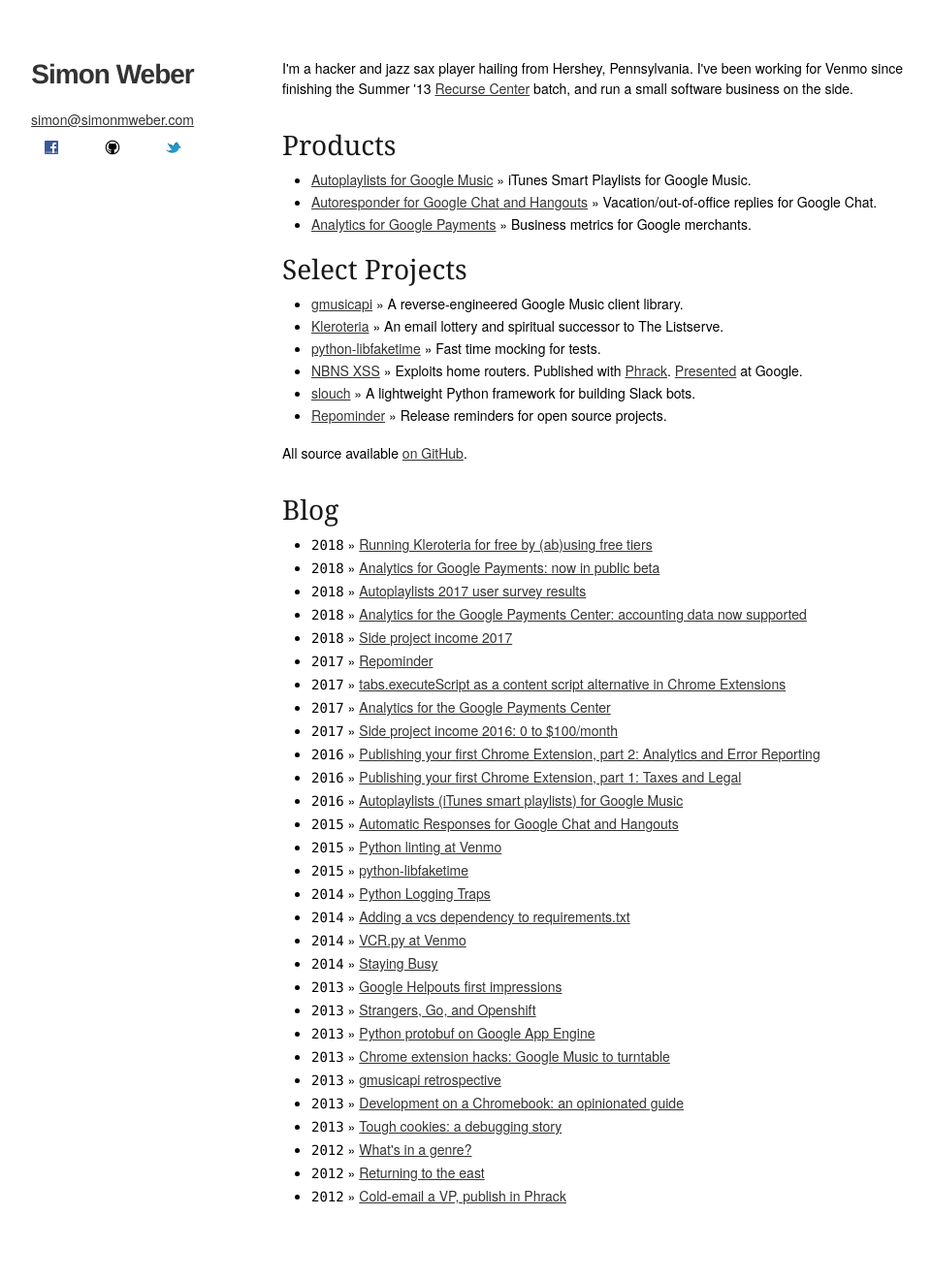
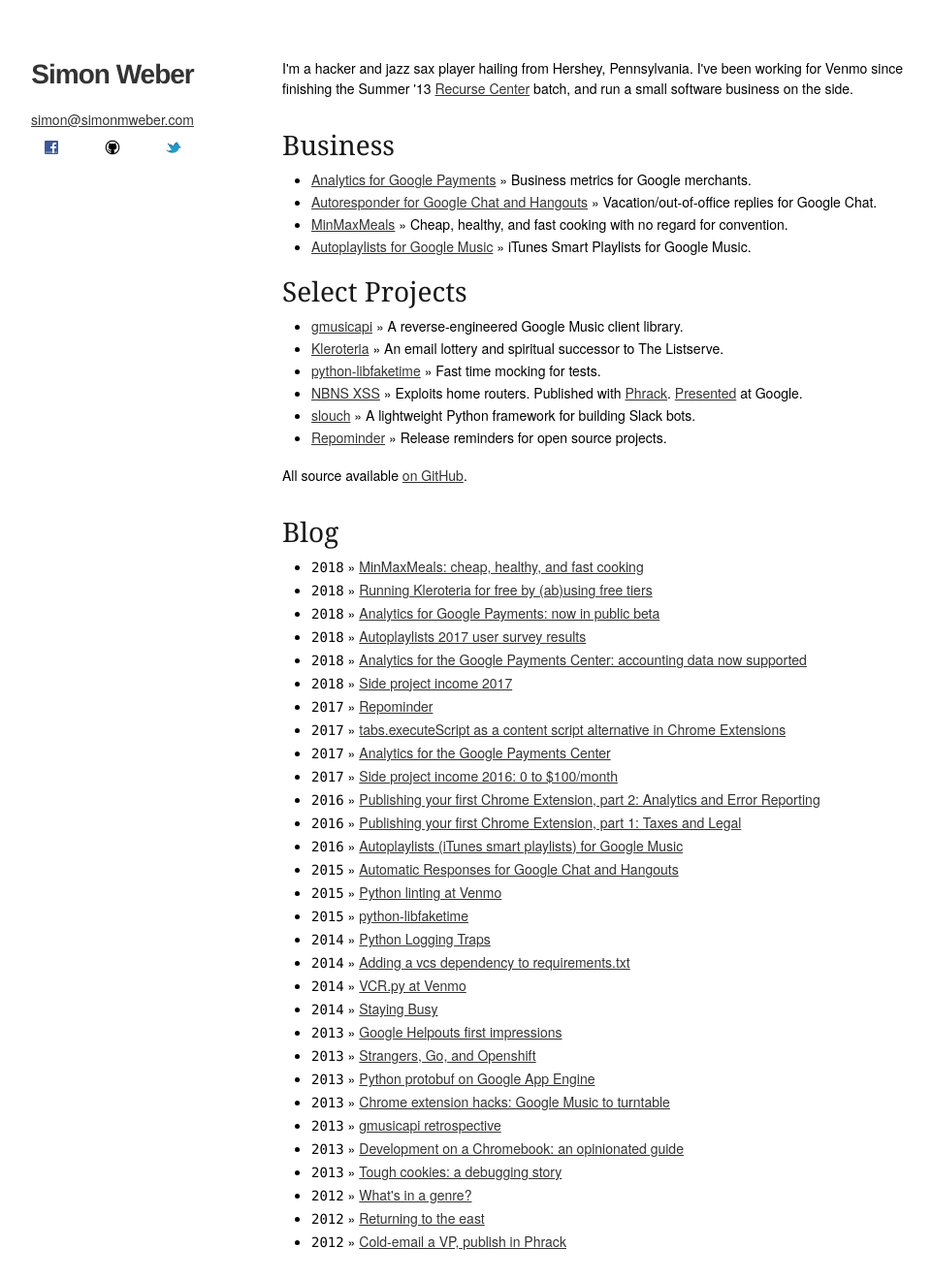
Before and after one commit to simon-weber/simon-weber.github.com, a Jekyll site: the page built from index.html, in a window 1280 px wide. Shown: the whole page at 97% size, without its empty margins (179-1140 px from the left). Built offline with Jekyll 4.4.1, drawn with Linux system fonts in a browser that asks for light colours; before the commit the page ends 1273 px from its top, so only the background shows below that.

Commit message:
plug minmaxmeals

```diff
--- a/index.html
+++ b/index.html
@@ -10,16 +10,19 @@
 
 
 <div class="landing-item">
-    <h3>Products</h3>
+    <h3>Business</h3>
     <ul>
         <li>
-        <a href="https://autoplaylists.simon.codes/">Autoplaylists for Google Music</a> &raquo; iTunes Smart Playlists for Google Music.
+        <a href="https://analytics.simon.codes">Analytics for Google Payments</a> &raquo; Business metrics for Google merchants.
         </li>
         <li>
         <a href="https://gchat.simon.codes">Autoresponder for Google Chat and Hangouts</a> &raquo; Vacation/out-of-office replies for Google Chat.
         </li>
         <li>
-        <a href="https://analytics.simon.codes">Analytics for Google Payments</a> &raquo; Business metrics for Google merchants.
+        <a href="https://www.minmaxmeals.com/">MinMaxMeals</a> &raquo; Cheap, healthy, and fast cooking with no regard for convention.
+        </li>
+        <li>
+        <a href="https://autoplaylists.simon.codes/">Autoplaylists for Google Music</a> &raquo; iTunes Smart Playlists for Google Music.
         </li>
     </ul>
     <h3>Select Projects</h3>
```
Also changed, not shown: _posts/2018-12-03-minmaxmeals.md (added, +24 -0 lines).
